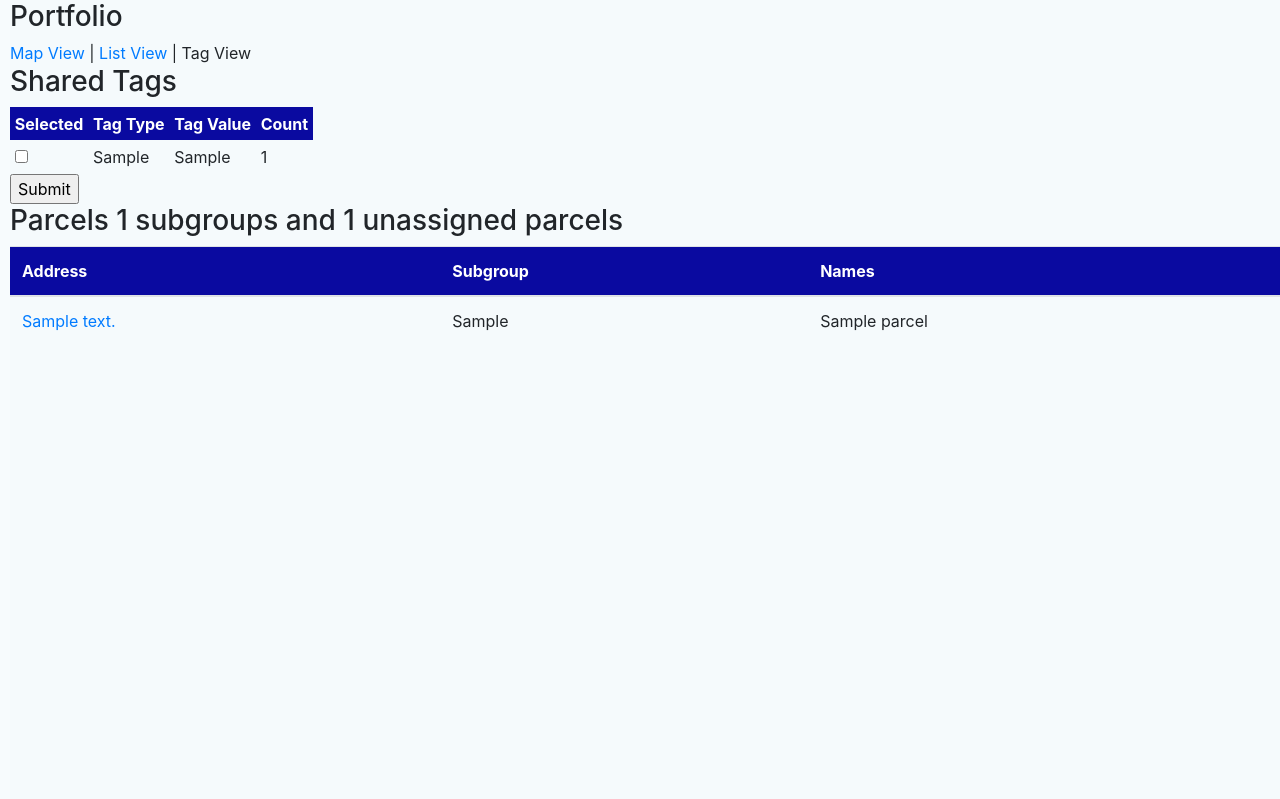
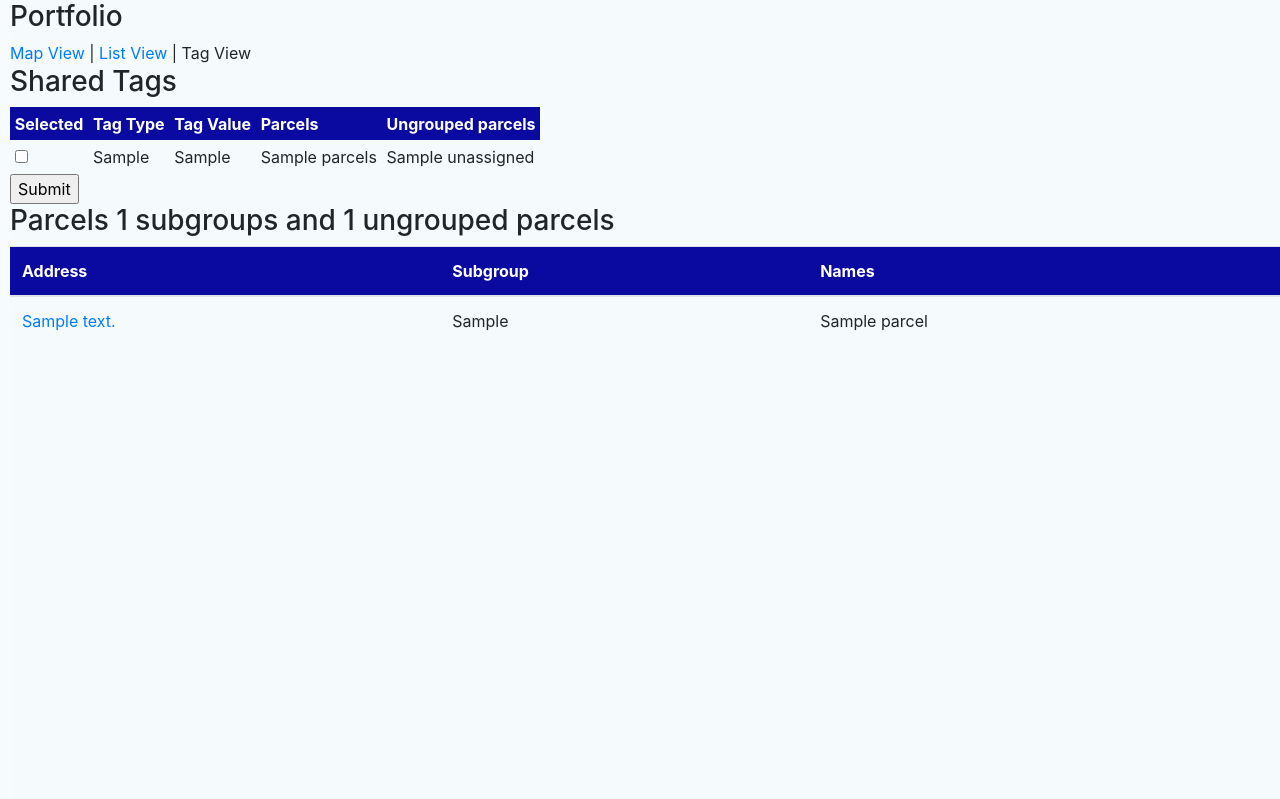
Before and after one commit to michaelaltmann/tc-landlords, a Django app: template parcels/templates/parcels/portfolio_tags.html in a window 1280 px wide. Shown: the part 68-867 px from the top of the page. Run offline with Django 3.2, Linux system fonts and the light colour scheme; the template is opened without the code that fills it: most values are stand-ins (such as "Sample title", 1, 10 or a date in 2020); some libraries are stand-ins or nearby versions.

Commit message:
Display unassigned parcel count

```diff
--- a/parcels/templates/parcels/portfolio_tags.html
+++ b/parcels/templates/parcels/portfolio_tags.html
@@ -66,7 +66,8 @@ function unhighlight(t) {
             <th>Selected</th>
             <th>Tag Type</th>
             <th>Tag Value</th>
-            <th>Count</th>
+            <th>Parcels</th>
+            <th>Ungrouped parcels</th>
         </thead>
         <tbody>
     {% for tag in shared_tags %}
@@ -74,7 +75,8 @@ function unhighlight(t) {
                 <td > <input type="checkbox" name="selected_tag_ids[]" value="{{tag.tag_type_value}}" {% if tag.checked %} checked {% endif %} }/> </td>
                 <td >{{tag.tag_type }}</td>
                 <td >{{tag.tag_value }}</td>
-                <td >{{tag.count}}</td>
+                <td >{{tag.parcels}}</td>
+                <td > {% if tag.unassigned %} {{tag.unassigned  }} {% endif %} </td>
             </tr>
     {% endfor %}
         </tbody>
@@ -82,7 +84,7 @@ function unhighlight(t) {
     <input type="submit" name="OK">
 </form>
 
-<h3> Parcels {{subgroup_count}} subgroups and  {{unassigned_count}} unassigned parcels</h3>
+<h3> Parcels {{subgroup_count}} subgroups and  {{unassigned_count}} ungrouped parcels</h3>
 <table class="table">
     <thead>
         <th>Address</td>
@@ -93,7 +95,7 @@ function unhighlight(t) {
 {% for parcel in samePortfolio %}
     <tr>
         <td ><a href="property?key={{parcel.GLOBAL_ID}}" >{{parcel.ADDRESS }}</a></td>
-        <td class="subgroup_{{parcel.portfolio_subgroup}}">{{parcel.portfolio_subgroup }}</a></td>
+        <td class="subgroup_{{parcel.portfolio_subgroup}}"> {% if parcel.portfolio_subgroup %} {{parcel.portfolio_subgroup }} {% endif %} </a></td>
         <td >{{parcel.NAMES }}</td>
     </tr>
     {% endfor %}
```
Also changed, not shown: parcels/views.py (+14 -10 lines).
